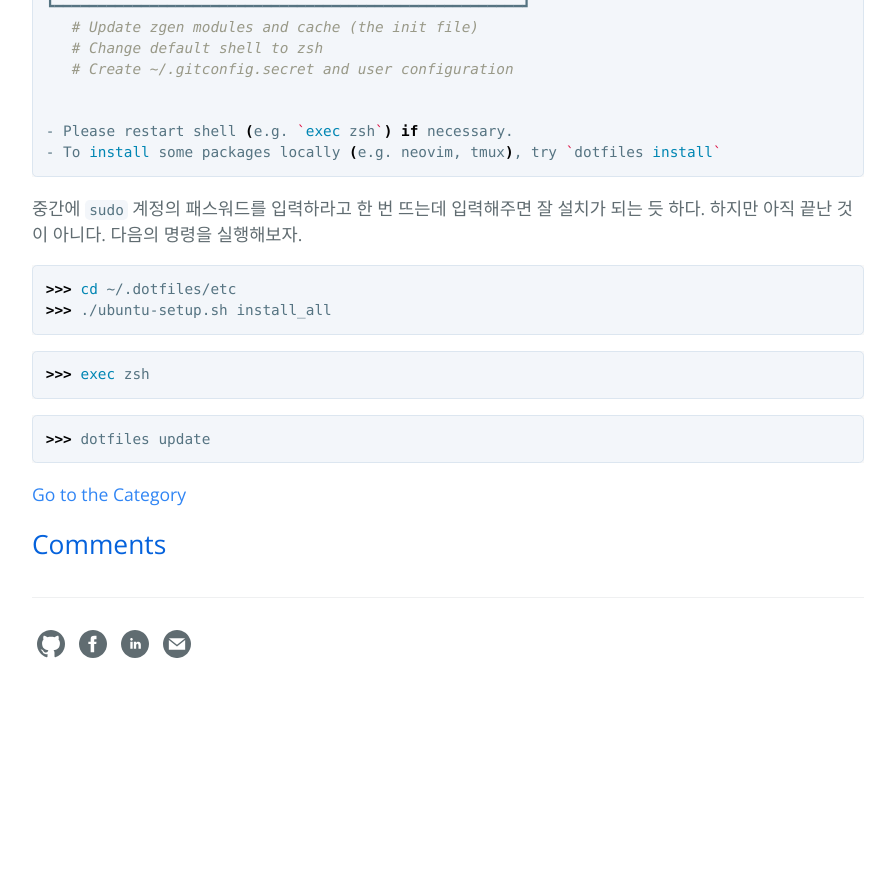
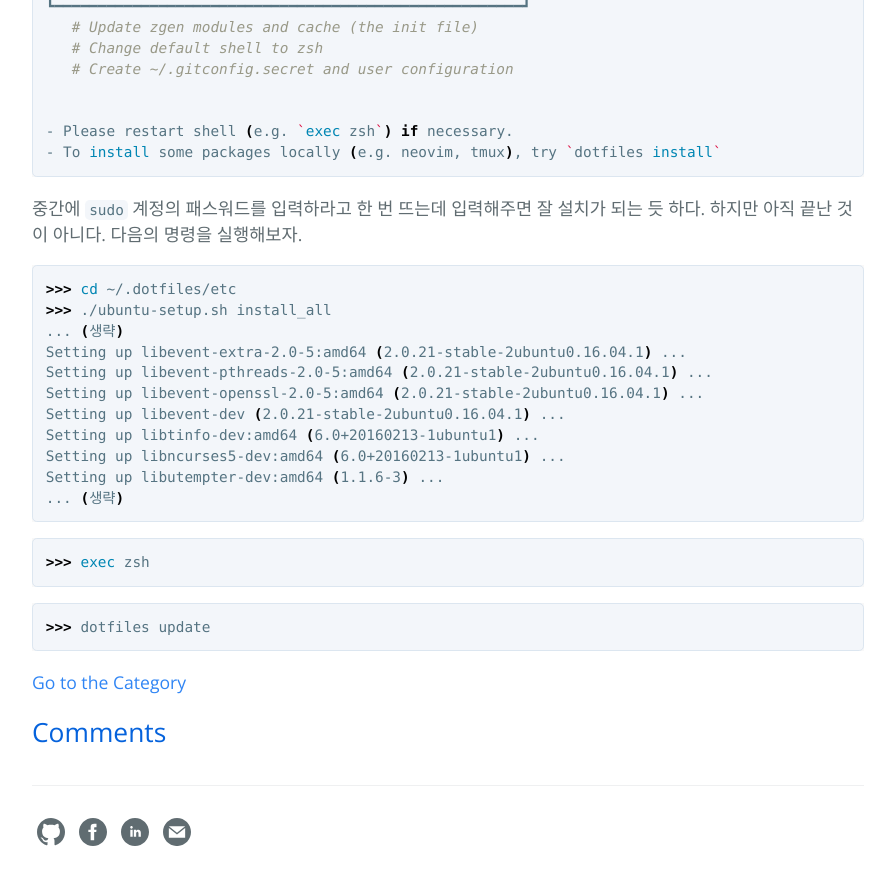
Before and after one commit to hcnoh/hcnoh.github.io, a Jekyll site: the page built from _posts/2018-10-05-development-environment-setting.md, in a window 1280 px wide and 900 px high, scrolled down 8506 px. Shown: the top 885 px of the window, without its empty margins (192-1087 px from the left). Built offline with Jekyll 4.4.1, drawn with Linux system fonts in a browser that asks for light colours; comment, search, counter and statistics services are not loaded; before the commit the page ends 9218 px from its top, so only the background shows below that.

Commit message:
Update 2018-10-05-development-environment-setting.md

````diff
--- a/_posts/2018-10-05-development-environment-setting.md
+++ b/_posts/2018-10-05-development-environment-setting.md
@@ -408,6 +408,15 @@ Executing: # Create ~/.gitconfig.secret and user configuration
 ```bash
 >>> cd ~/.dotfiles/etc
 >>> ./ubuntu-setup.sh install_all
+... (생략)
+Setting up libevent-extra-2.0-5:amd64 (2.0.21-stable-2ubuntu0.16.04.1) ...
+Setting up libevent-pthreads-2.0-5:amd64 (2.0.21-stable-2ubuntu0.16.04.1) ...
+Setting up libevent-openssl-2.0-5:amd64 (2.0.21-stable-2ubuntu0.16.04.1) ...
+Setting up libevent-dev (2.0.21-stable-2ubuntu0.16.04.1) ...
+Setting up libtinfo-dev:amd64 (6.0+20160213-1ubuntu1) ...
+Setting up libncurses5-dev:amd64 (6.0+20160213-1ubuntu1) ...
+Setting up libutempter-dev:amd64 (1.1.6-3) ...
+... (생략)
 ```
 
 ```bash
````
